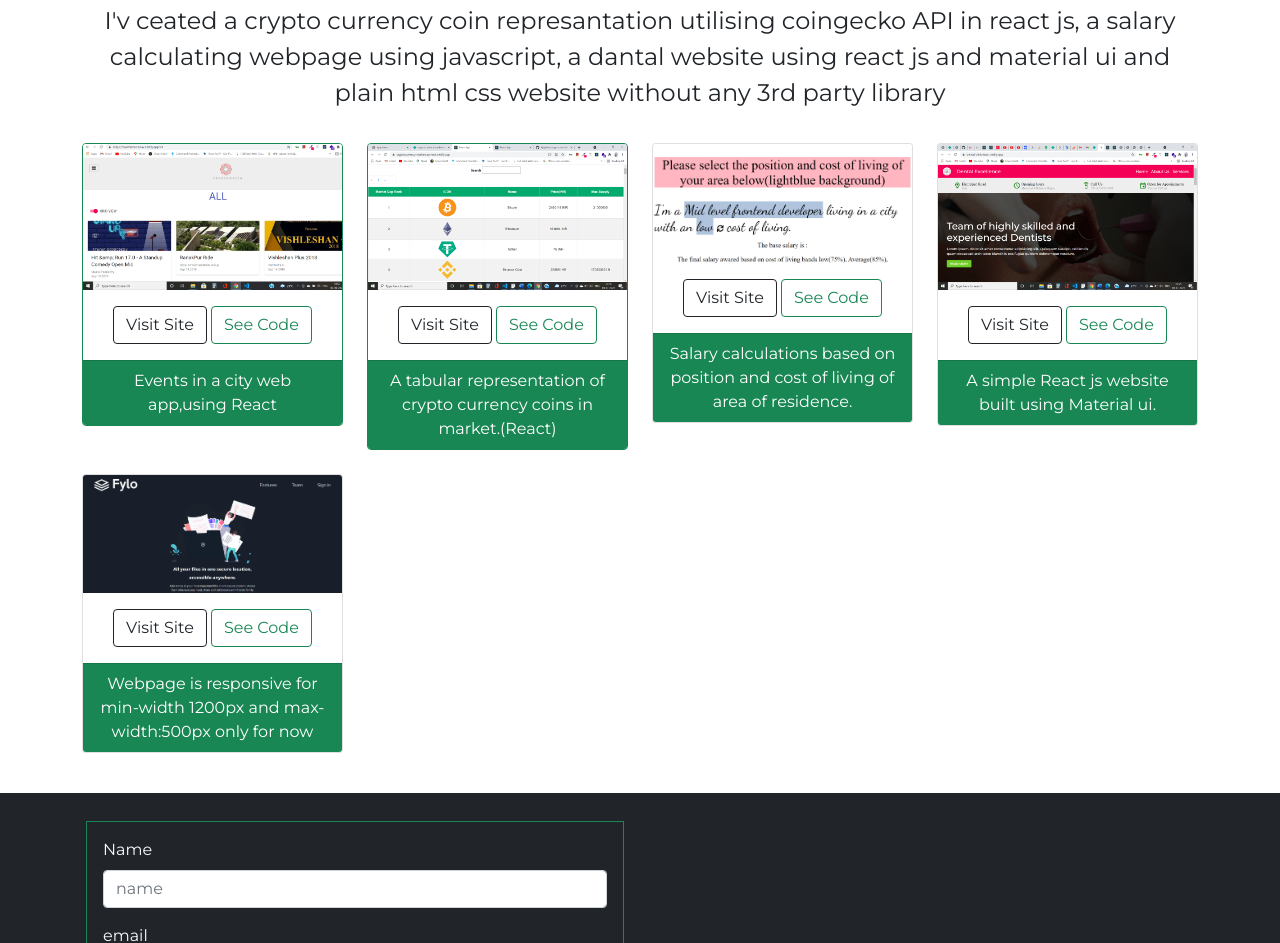
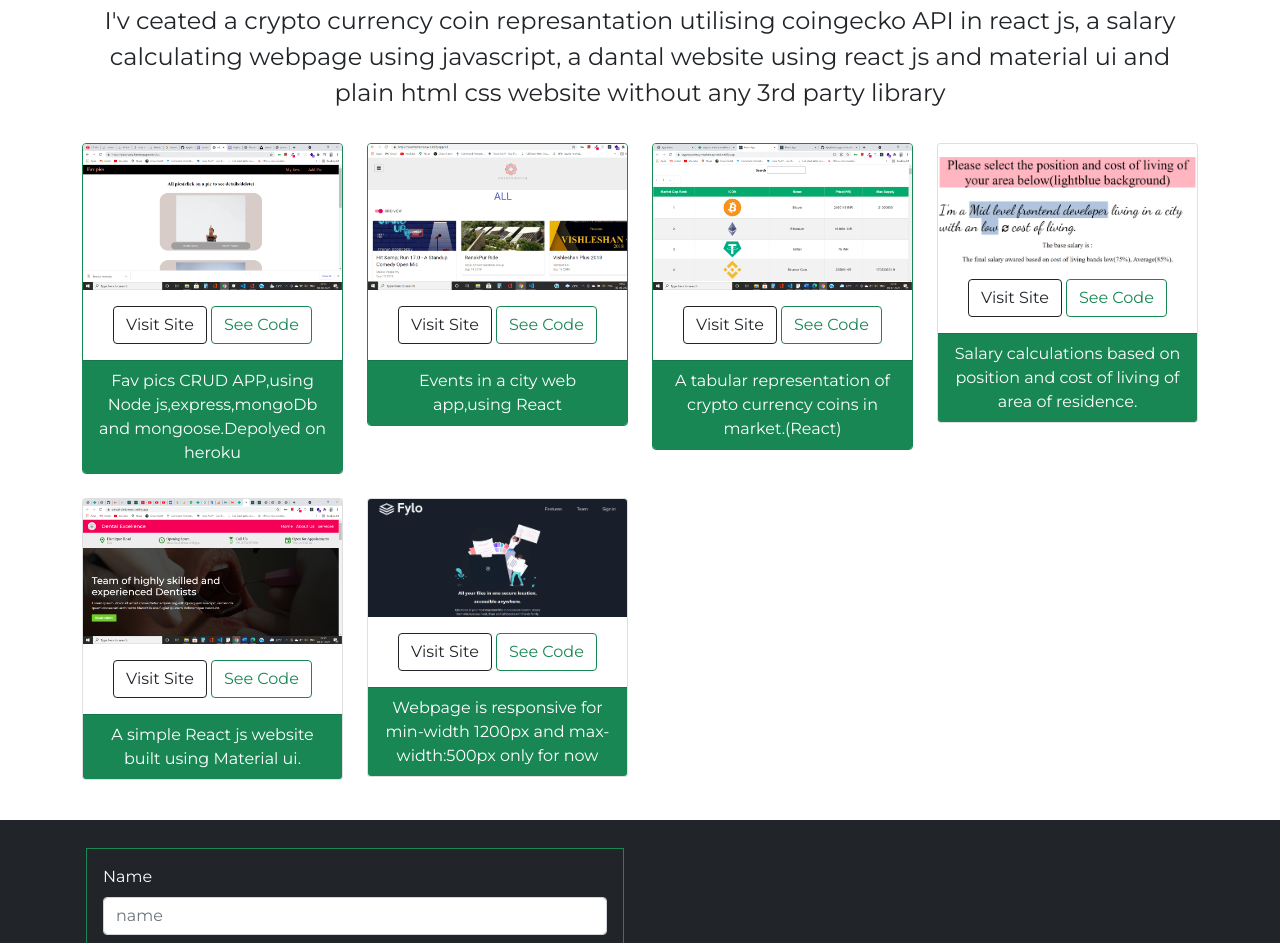
Before and after one commit to AjayBains/new-portfolio, a website: page index.html in a window 1280 px wide. Shown: the part 2450-3393 px from the top of the page. Drawn offline with nearby package versions, Linux system fonts and the light colour scheme.

Commit message:
new project added

```diff
--- a/index.html
+++ b/index.html
@@ -136,6 +136,22 @@
                 API in react js, a salary calculating webpage using javascript, a dantal website using react js and
                 material ui and plain html css website without any 3rd party library</p>
             <div class="row">
+
+                <div class="col-12 col-sm-12 col-md-6 col-lg-3 mb-4">
+                    <div class="card text-center border border-success">
+                        <img src="./Images/Node.png" class="card-img-top" alt="...">
+                        <div class="card-body">
+                            <a href="https://picsmania.herokuapp.com/pics" class="btn btn-outline-dark " target="_blank">Visit Site</a>
+                            <a href="https://github.com/AjayBains/picsmania" class="btn btn-outline-success" target="_blank">See
+                                Code</a>
+                        </div>
+                        <div class="card-footer bg-success">
+                            <p class="card-text  text-white">Fav pics CRUD APP,using Node js,express,mongoDb and mongoose.Depolyed on heroku</p>
+                        </div>
+                    </div>
+
+
+                </div>
                 <div class="col-12 col-sm-12 col-md-6 col-lg-3 mb-4">
                     <div class="card text-center border border-success">
                         <img src="./Images/eventsmania.png" class="card-img-top" alt="...">
```
Also changed, not shown: Images/Node.png (added).
